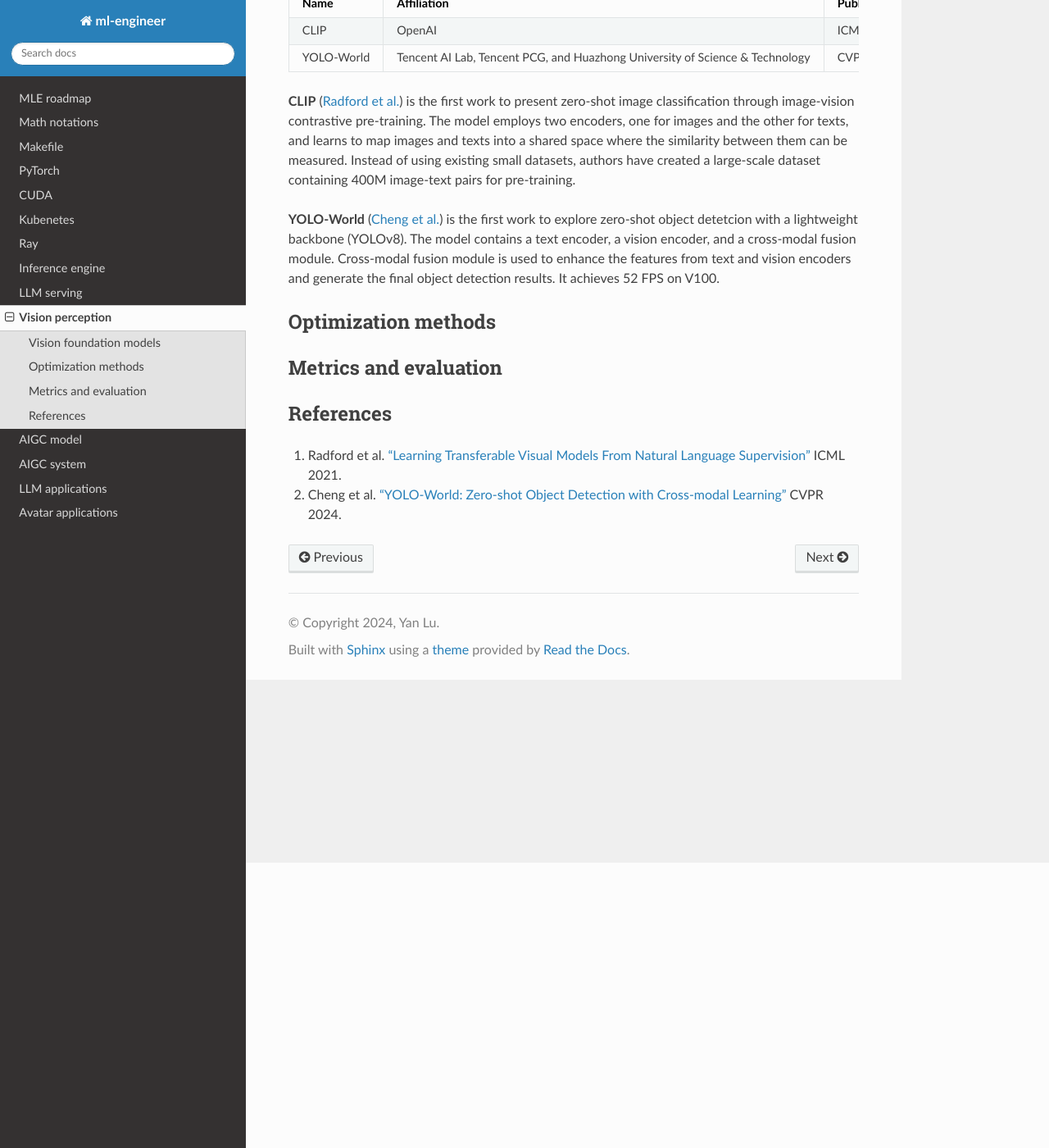
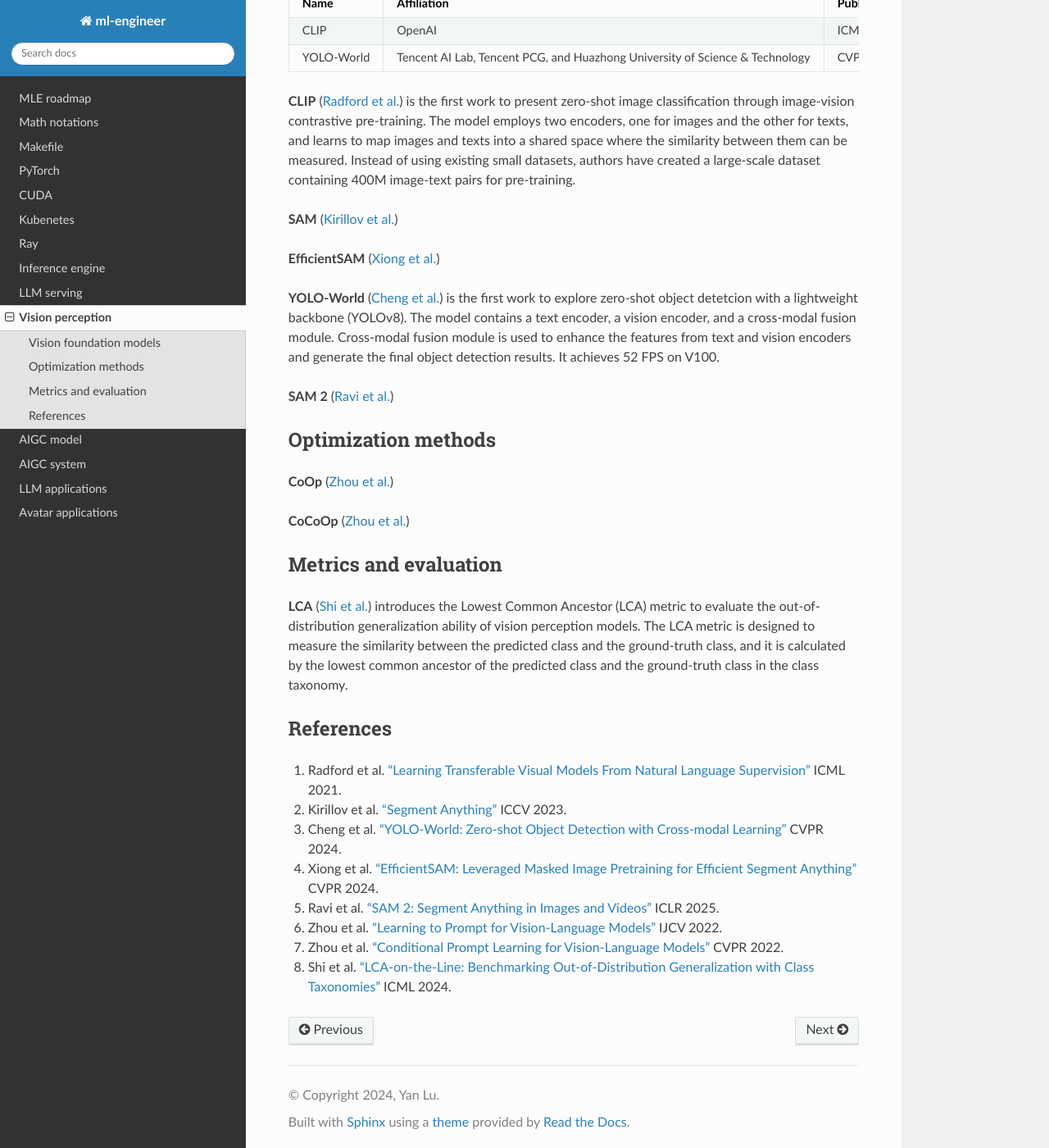
Before and after one commit to Jason-cs18/ml-engineer, a Sphinx documentation site: the page built from docs/source/vision_perception.rst, in a window 1280 px wide and 1400 px high, scrolled down 348 px. Shown: the whole window at 82% size. Built offline with Sphinx 7.4.7 and the Read the Docs theme 3.1.0, drawn with Linux system fonts in a browser that asks for light colours.

Commit message:
update vision perception

```diff
--- a/docs/source/vision_perception.rst
+++ b/docs/source/vision_perception.rst
@@ -29,15 +29,33 @@ Vision foundation models
 
 **CLIP** (`Radford et al. <https://arxiv.org/pdf/2103.00020>`_) is the first work to present zero-shot image classification through image-vision contrastive pre-training. The model employs two encoders, one for images and the other for texts, and learns to map images and texts into a shared space where the similarity between them can be measured. Instead of using existing small datasets, authors have created a large-scale dataset containing 400M image-text pairs for pre-training.
 
+**SAM** (`Kirillov et al. <https://arxiv.org/pdf/2304.02643>`_)
+
+**EfficientSAM** (`Xiong et al. <https://arxiv.org/abs/2312.00863>`_)
+
 **YOLO-World** (`Cheng et al. <https://arxiv.org/abs/2401.17270>`_) is the first work to explore zero-shot object detetcion with a lightweight backbone (YOLOv8). The model contains a text encoder, a vision encoder, and a cross-modal fusion module. Cross-modal fusion module is used to enhance the features from text and vision encoders and generate the final object detection results. It achieves 52 FPS on V100.
+
+**SAM 2** (`Ravi et al. <https://arxiv.org/abs/2408.00714>`_)
 
 Optimization methods
 ----------------------
+**CoOp** (`Zhou et al. <https://arxiv.org/pdf/2109.01134>`_)
+
+**CoCoOp** (`Zhou et al. <https://arxiv.org/pdf/2203.05557>`_)
+
 
 Metrics and evaluation
 ----------------------
 
+**LCA** (`Shi et al. <https://arxiv.org/abs/2407.16067>`_) introduces the Lowest Common Ancestor (LCA) metric to evaluate the out-of-distribution generalization ability of vision perception models. The LCA metric is designed to measure the similarity between the predicted class and the ground-truth class, and it is calculated by the lowest common ancestor of the predicted class and the ground-truth class in the class taxonomy.
+
 References
 ----------
 1. Radford et al. `"Learning Transferable Visual Models From Natural Language Supervision" <https://arxiv.org/pdf/2103.00020>`_ ICML 2021.
-2. Cheng et al. `"YOLO-World: Zero-shot Object Detection with Cross-modal Learning" <https://arxiv.org/abs/2401.17270>`_ CVPR 2024.
+2. Kirillov et al. `"Segment Anything" <https://arxiv.org/pdf/2304.02643>`_ ICCV 2023.
+3. Cheng et al. `"YOLO-World: Zero-shot Object Detection with Cross-modal Learning" <https://arxiv.org/abs/2401.17270>`_ CVPR 2024.
+4. Xiong et al. `"EfficientSAM: Leveraged Masked Image Pretraining for Efficient Segment Anything" <https://arxiv.org/abs/2312.00863>`_ CVPR 2024.
+5. Ravi et al. `"SAM 2: Segment Anything in Images and Videos" <https://arxiv.org/abs/2408.00714>`_ ICLR 2025.
+6. Zhou et al. `"Learning to Prompt for Vision-Language Models" <https://arxiv.org/pdf/2109.01134>`_ IJCV 2022.
+7. Zhou et al. `"Conditional Prompt Learning for Vision-Language Models" <https://arxiv.org/pdf/2203.05557>`_ CVPR 2022.
+8. Shi et al. `"LCA-on-the-Line: Benchmarking Out-of-Distribution Generalization with Class Taxonomies" <https://arxiv.org/abs/2407.16067>`_ ICML 2024.
```
